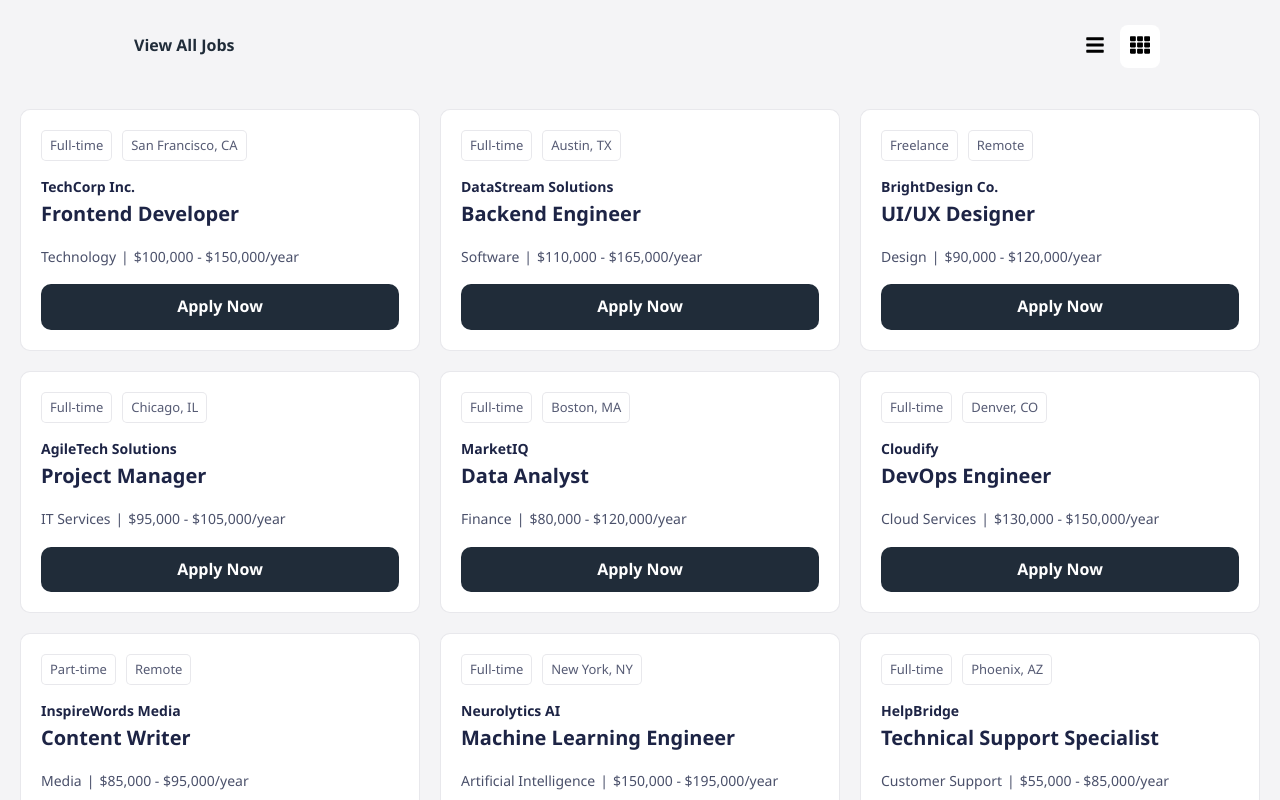
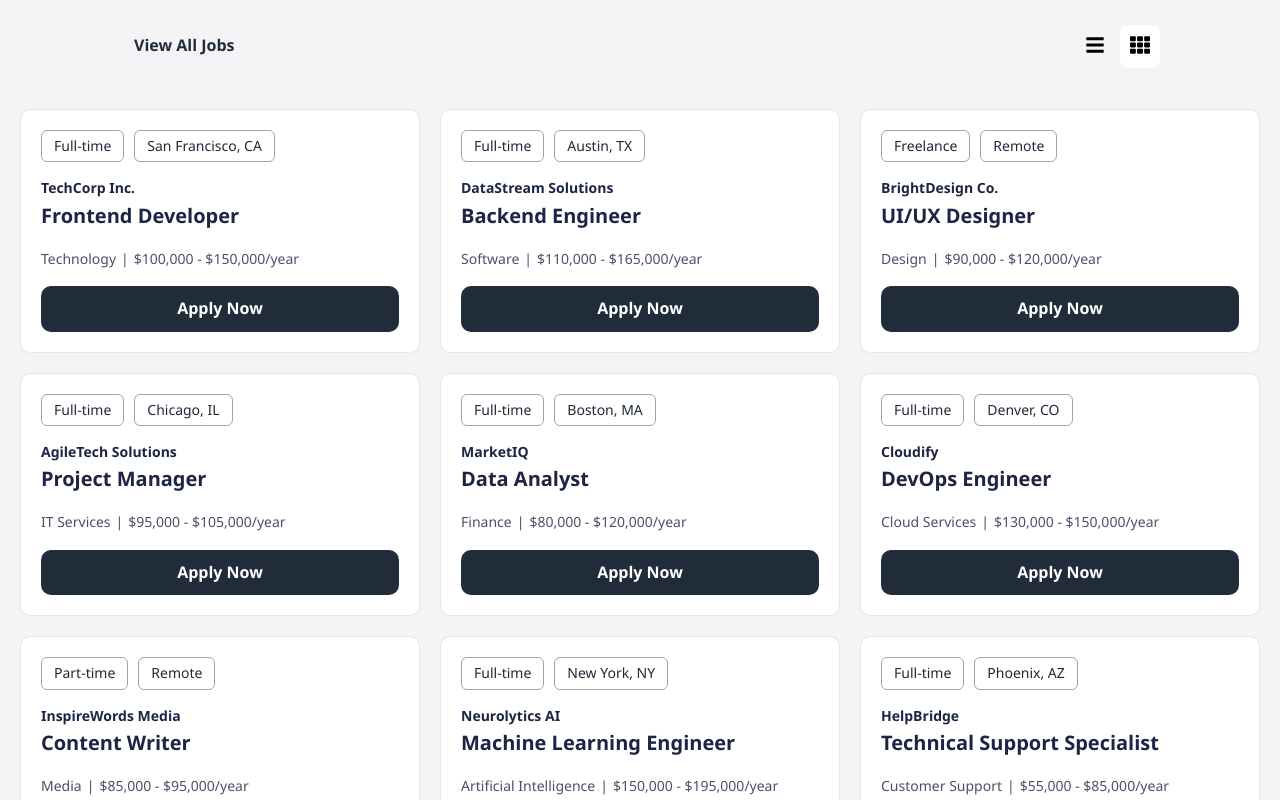
Before and after one commit to Jon-Felipe/Job-Board-React, a React (Vite) app: page / in a window 1280 px wide. Shown: the part 1160-1960 px from the top of the page. Built offline with nearby package versions, Linux system fonts and the light colour scheme.

Commit message:
replaced tab component with badge in job card component

```diff
--- a/src/components/JobCard/JobCard.tsx
+++ b/src/components/JobCard/JobCard.tsx
@@ -1,10 +1,10 @@
 // components
-import Tab from '../ui/Tab/Tab';
+import LinkButton from '../ui/LinkButton/LinkButton';
+import Badge from '../ui/Badge/Badge';
 
 // extras
 import { JobCardContainer } from './JobCard.styles';
 import type { IJob } from '../../utils/types';
-import LinkButton from '../ui/LinkButton/LinkButton';
 
 type JobCardProps = {
   job: IJob;
@@ -14,8 +14,8 @@ function JobCard({ job }: JobCardProps) {
   return (
     <JobCardContainer>
       <div className='jobCard-tabs'>
-        <Tab>{job.employmentType}</Tab>
-        <Tab>{job.location}</Tab>
+        <Badge>{job.employmentType}</Badge>
+        <Badge>{job.location}</Badge>
       </div>
       <h5 className='jobCard-company'>{job.company}</h5>
       <h3 className='jobCard-title'>{job.title}</h3>
```
